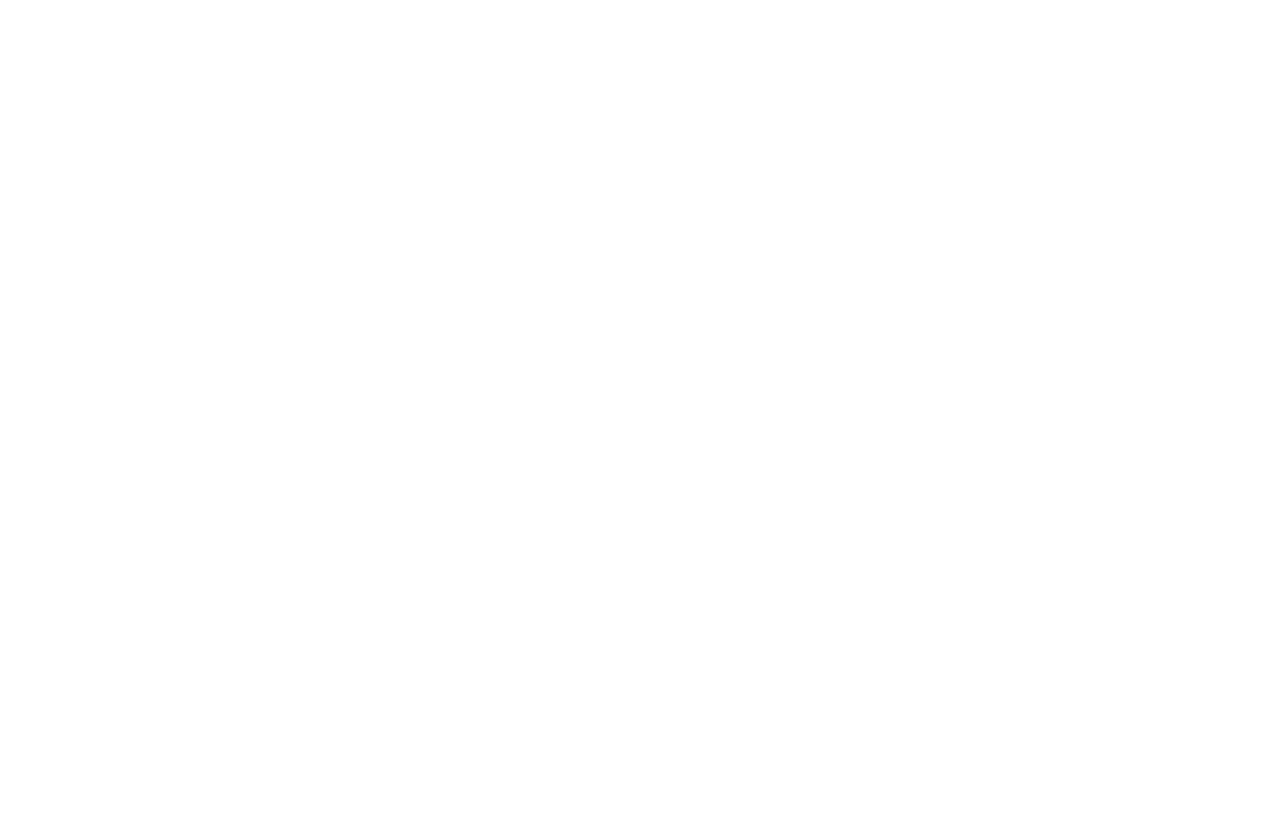
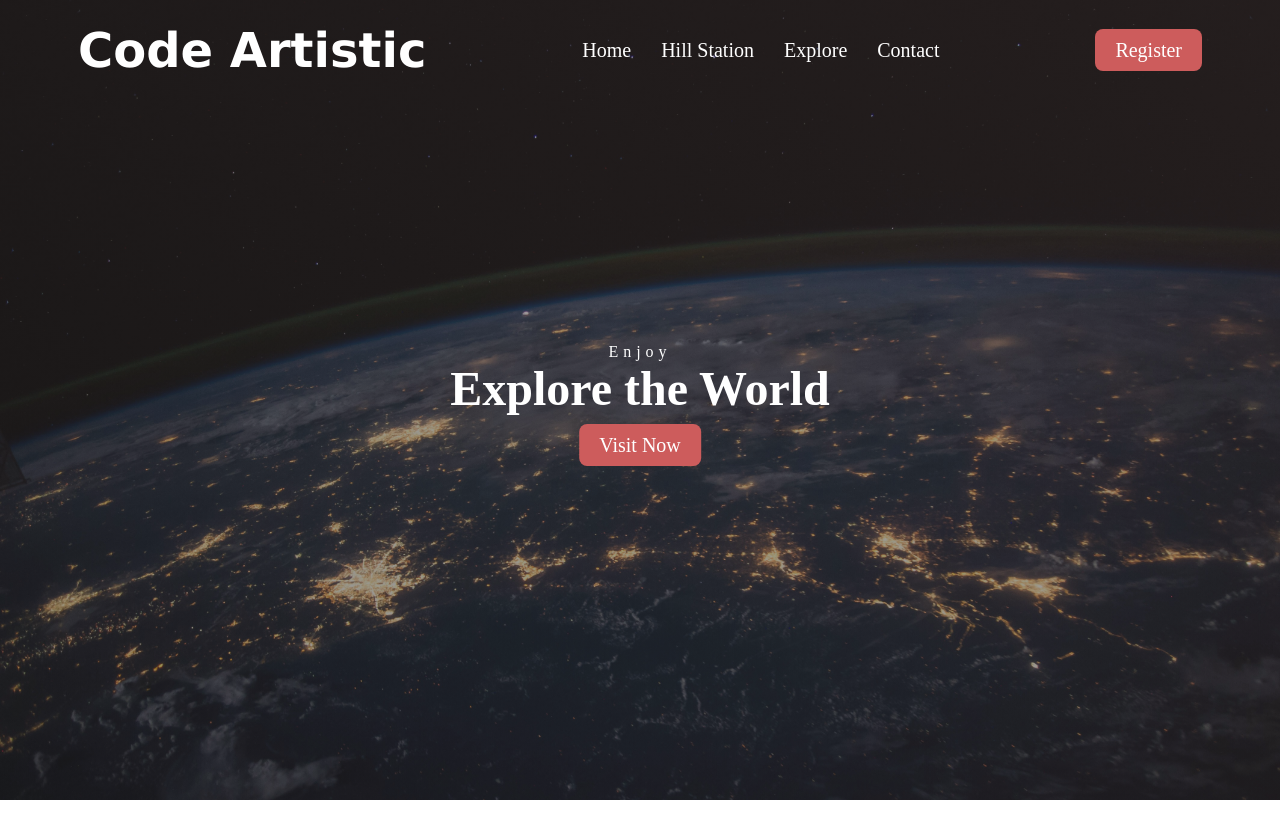
Before and after one commit to shottyTech/hotelBooking, a plain HTML site: page index.html in a window 1280 px wide. Drawn offline with Linux system fonts and the light colour scheme.

Commit message:
added navbar and section

```diff
--- a/index.html
+++ b/index.html
@@ -8,10 +8,26 @@
 </head>
 <body>
     <div class="main">
-        <nav>
-
-        </nav>
+       <nav>
+          <div class="logo">
+             <h1>Code Artistic</h1>
+          </div>
+          <ul class="menu">
+            <li><a href="#">Home</a></li>
+            <li><a href="#">Hill Station</a></li>
+            <li><a href="#">Explore</a></li>
+            <li><a href="#">Contact</a></li>
+          </ul>
+          <div class="button">
+            <a href="#">Register</a>
+          </div>
+       </nav>
+       <section class="h-text">
+         <span>Enjoy</span>
+         <h1>Explore the World</h1>
+         <br>
+         <a href="#">Visit Now</a>
+       </section>
     </div>
-
 </body>
 </html>
--- a/style.css
+++ b/style.css
@@ -1,6 +1,87 @@
+*{
+    padding: 0;
+    margin: 0;
+    box-sizing: border-box;
+}
 .main{
     width: 100%;
     height: 100vh;
-    background-image: linear-gradient(rgba(0,0,0,0,05),rgba(0,0,0,0,05)),url("cloudy.jpg");
+    background: linear-gradient(to top right, rgba(47, 44, 44, 0.5),rgba(71, 58, 58, 0.5)), url('nasa.jpg');
     background-size: cover;
 }
+nav{
+    width: 100%;
+    height: 100px;
+    display: flex;
+    justify-content: space-around;
+    align-items: center;
+    color: white;
+}
+nav .logo{
+    font-family: 'Lucida Sans', 'Lucida Sans Regular', 'Lucida Grande', 'Lucida Sans Unicode', Geneva, Verdana, sans-serif;
+    font-size: 2em;
+    font-weight: 900;
+}
+nav .menu{
+    display: flex;
+    column-gap: 30px;
+}
+
+nav .menu li{
+    list-style: none;
+}
+nav .menu li a:hover{
+    cursor: pointer;
+    border: 1px solid indianred;
+    background-color: transparent;
+    padding: 10px 20px;
+    transition: 0.45s;
+}
+nav .menu li a{
+    text-decoration: none;
+    color: inherit;
+    font-size: 20px;
+}
+nav .button a{
+    text-decoration: none;
+    color: inherit;
+    padding:10px 20px;
+    background-color: indianred;
+    border-radius: 8px;
+    font-size: 20px;
+}
+nav .button a:hover{
+    cursor: pointer;
+    border: 1px solid indianred;
+    background-color: transparent;
+    transition: 0.45s;
+}
+.h-text{
+    position: absolute;
+    top: 50%;
+    left: 50%;
+    max-width: 650ox;
+    transform: translate(-50%, -50%);
+    text-align: center;
+    color: white;
+}
+.h-text span{
+    letter-spacing: 5px;
+}
+.h-text h1{
+    font-size: 3em;
+}
+.h-text a{
+    text-decoration: none;
+    color: inherit;
+    padding:10px 20px;
+    background-color: indianred;
+    border-radius: 8px;
+    font-size: 20px;
+}
+.h-text a:hover{
+    cursor: pointer;
+    border: 1px solid indianred;
+    background-color: transparent;
+    transition: 0.45s;
+}
```
Also changed, not shown: nasa.jpg (added), 1 other file.
